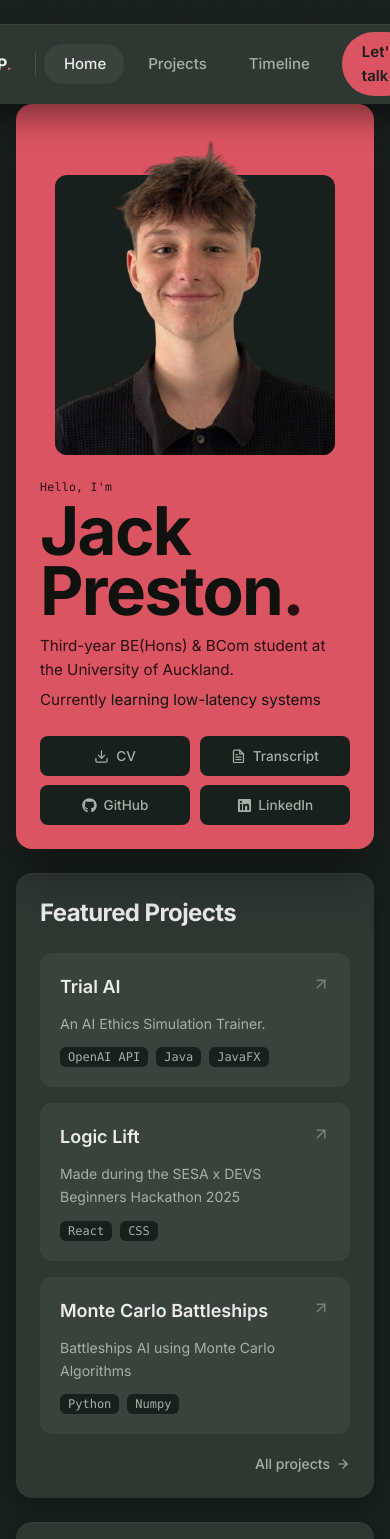
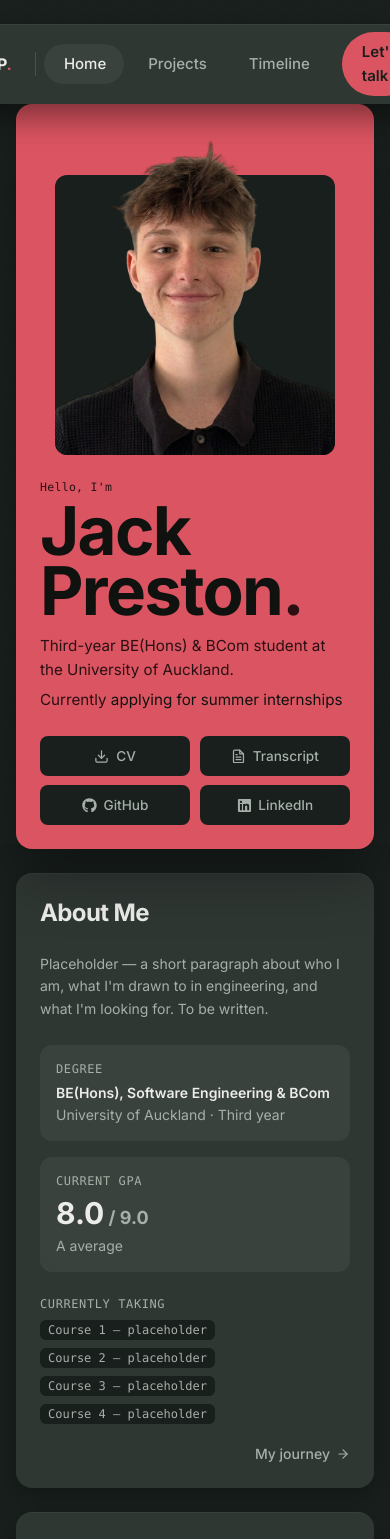
Before and after one commit to jpreston05/portfolio-website, a Next.js app: page / in a window 390 px wide. Shown: the top 1539 px of the page. Built offline with nearby package versions, Linux system fonts and the light colour scheme; no server answers.

Commit message:
added about me card to home

```diff
--- a/app/page.tsx
+++ b/app/page.tsx
@@ -7,6 +7,7 @@ import { Preloader } from "@/components/Preloader";
 import { useIntro } from "@/components/SiteChrome";
 import { Hero } from "@/components/Herov2";
 import { useHeroMotion } from "@/components/useHeroMotion";
+import { AboutMe } from "@/components/AboutMe";
 import { FeaturedProjects } from "@/components/FeaturedProjects";
 import { TechStack } from "@/components/TechStack";
 import { Contact } from "@/components/Contact";
@@ -62,6 +63,7 @@ export default function Home() {
               enabled ? { opacity: contentOpacity, x: contentX } : undefined
             }
           >
+            <AboutMe />
             <FeaturedProjects />
             <TechStack />
             <Contact />
--- a/app/projects/page.tsx
+++ b/app/projects/page.tsx
@@ -35,7 +35,7 @@ export default function ProjectsPage() {
               Projects<span style={{ color: c.accent }}>.</span>
             </h1>
             <p className="mt-2 max-w-[60ch] text-sm leading-relaxed" style={{ color: c.muted }}>
-              Things I&apos;ve built — expand a card for screenshots and the details.
+              Things I&apos;ve built. Expand a card for screenshots and the details.
             </p>
           </header>
 
--- /dev/null
+++ b/components/AboutMe.tsx
@@ -0,0 +1,99 @@
+"use client";
+
+import Link from "next/link";
+import { motion } from "framer-motion";
+import { FiArrowRight } from "react-icons/fi";
+import { SectionCard } from "@/components/SectionCard";
+import { c } from "@/components/palette";
+
+/* Home-page "About Me" — degree, GPA and current courses at a glance, with a CTA
+   to /timeline for the full journey (mirrors FeaturedProjects → /projects). */
+
+const MotionLink = motion.create(Link);
+
+// Placeholder — Jack to write. A few sentences on who he is / what he's after.
+const PARAGRAPH =
+  "Placeholder — a short paragraph about who I am, what I'm drawn to in engineering, and what I'm looking for. To be written.";
+
+// Placeholder — swap for the real papers once confirmed.
+const COURSES = [
+  "Course 1 — placeholder",
+  "Course 2 — placeholder",
+  "Course 3 — placeholder",
+  "Course 4 — placeholder",
+];
+
+const Stat = ({ label, children }: { label: string; children: React.ReactNode }) => (
+  <div className="rounded-xl p-4" style={{ background: c.surface2 }}>
+    <p className="mb-1.5 font-mono text-xs uppercase tracking-wider" style={{ color: c.muted }}>
+      {label}
+    </p>
+    {children}
+  </div>
+);
+
+export const AboutMe = () => (
+  <SectionCard id="about" title="About Me">
+    <div className="flex flex-col gap-6">
+      <p className="text-sm leading-relaxed" style={{ color: c.muted }}>
+        {PARAGRAPH}
+      </p>
+
+      <div className="grid gap-4 sm:grid-cols-2">
+        <Stat label="Degree">
+          <p className="text-sm font-semibold" style={{ color: c.text }}>
+            BE(Hons), Software Engineering &amp; BCom
+          </p>
+          <p className="mt-0.5 text-sm" style={{ color: c.muted }}>
+            University of Auckland · Third year
+          </p>
+        </Stat>
+
+        <Stat label="Current GPA">
+          <p className="font-bold leading-none" style={{ color: c.text }}>
+            <span className="text-3xl">8.0</span>
+            <span className="text-lg" style={{ color: c.muted }}>
+              {" "}
+              / 9.0
+            </span>
+          </p>
+          <p className="mt-1 text-sm" style={{ color: c.muted }}>
+            A average
+          </p>
+        </Stat>
+      </div>
+
+      <div>
+        <p
+          className="mb-2 font-mono text-xs uppercase tracking-wider"
+          style={{ color: c.muted }}
+        >
+          Currently taking
+        </p>
+        <div className="flex flex-wrap gap-2">
+          {COURSES.map((course) => (
+            <span
+              key={course}
+              className="rounded-md px-2 py-0.5 font-mono text-xs"
+              style={{ background: c.bg, color: c.muted }}
+            >
+              {course}
+            </span>
+          ))}
+        </div>
+      </div>
+    </div>
+
+    <div className="mt-5 flex justify-end">
+      {/* Colour lives in classes (not inline style) so the hover actually wins. */}
+      <MotionLink
+        href="/timeline"
+        whileTap={{ scale: 0.97 }}
+        className="group inline-flex items-center gap-1.5 rounded-md text-sm font-medium text-[#A6B0A8] transition-colors hover:text-[#DB5461]"
+      >
+        My journey
+        <FiArrowRight className="transition-transform duration-200 ease-snappy group-hover:translate-x-0.5" />
+      </MotionLink>
+    </div>
+  </SectionCard>
+);
--- a/components/Herov2.tsx
+++ b/components/Herov2.tsx
@@ -35,9 +35,9 @@ const lerp = (a: number, b: number, t: number) => a + (b - a) * t;
 
 const CURRENTLY = [
   "building this site, in the open",
-  "learning low-latency systems",
-  "reading about market microstructure",
-  "shipping side projects",
+  "applying for summer internships",
+  "starting that leetcode grind",
+  "building passion projects",
 ];
 
 /* Rotating "currently:" status — specific, not generic role-cycling. */
```
